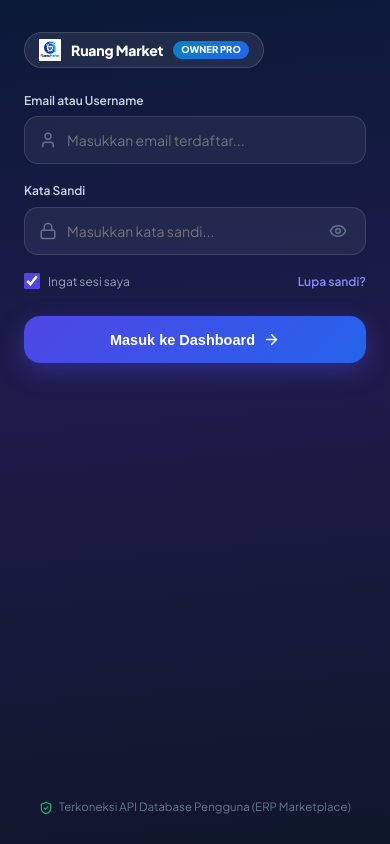
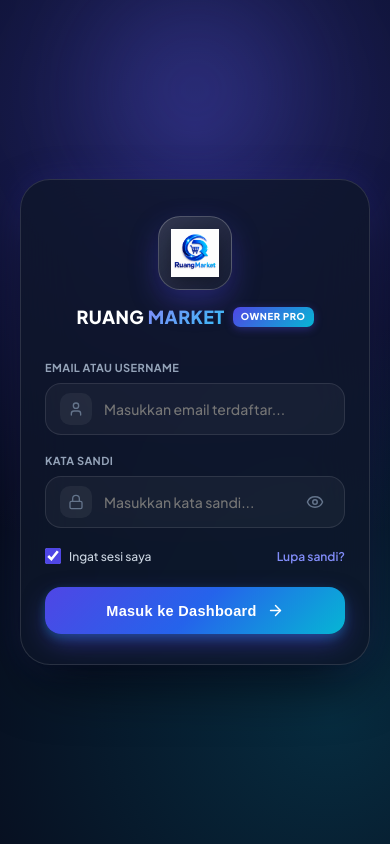
Before and after one commit to Jazmanudin27/marketplace, a React (Vite) app in the folder mobile-owner/: page / in a window 390 px wide. Built offline with nearby package versions, Linux system fonts and the light colour scheme; no server answers.

Commit message:
style(mobile): redesign login page with premium centered glassmorphic card

```diff
--- a/mobile-owner/src/pages/LoginPage.jsx
+++ b/mobile-owner/src/pages/LoginPage.jsx
@@ -1,5 +1,5 @@
 import React, { useState } from 'react';
-import { Store, User, Lock, Eye, EyeOff, ArrowRight, ShieldCheck, AlertCircle } from 'lucide-react';
+import { User, Lock, Eye, EyeOff, ArrowRight, AlertCircle, Loader2 } from 'lucide-react';
 import { loginOwner } from '../api/authApi';
 
 export default function LoginPage({ onLoginSuccess }) {
@@ -9,6 +9,7 @@
   const [rememberMe, setRememberMe] = useState(true);
   const [isLoading, setIsLoading] = useState(false);
   const [errorMessage, setErrorMessage] = useState('');
+  const [focusedInput, setFocusedInput] = useState(null);
 
   const handleSubmit = async (e) => {
     e.preventDefault();
@@ -39,39 +40,109 @@
       minHeight: '100vh',
       display: 'flex',
       flexDirection: 'column',
-      justifyContent: 'space-between',
-      background: 'linear-gradient(175deg, #0b1938 0%, #1e1b4b 45%, #0f172a 100%)',
+      justifyContent: 'center',
+      alignItems: 'center',
+      background: 'radial-gradient(circle at 50% 15%, rgba(79, 70, 229, 0.32) 0%, transparent 60%), radial-gradient(circle at 85% 85%, rgba(6, 182, 212, 0.18) 0%, transparent 50%), #070d1e',
       color: '#ffffff',
-      padding: '32px 24px 28px',
-      boxSizing: 'border-box'
+      padding: '24px 20px',
+      boxSizing: 'border-box',
+      position: 'relative',
+      overflow: 'hidden'
     }}>
-      {/* Top Brand & Header */}
-      <div>
-        {/* Brand Pill with Logo */}
+      {/* Ambient background glow ring */}
+      <div style={{
+        position: 'absolute',
+        top: '-70px',
+        left: '50%',
+        transform: 'translateX(-50%)',
+        width: '320px',
+        height: '320px',
+        borderRadius: '50%',
+        background: 'radial-gradient(circle, rgba(99, 102, 241, 0.28) 0%, transparent 70%)',
+        filter: 'blur(45px)',
+        pointerEvents: 'none'
+      }} />
+
+      {/* Main Glassmorphism Card */}
+      <div style={{
+        width: '100%',
+        maxWidth: '410px',
+        background: 'rgba(15, 23, 42, 0.78)',
+        backdropFilter: 'blur(28px)',
+        WebkitBackdropFilter: 'blur(28px)',
+        border: '1px solid rgba(255, 255, 255, 0.12)',
+        borderRadius: '30px',
+        padding: '36px 24px 30px',
+        boxShadow: '0 25px 60px -15px rgba(0, 0, 0, 0.75), 0 0 35px rgba(79, 70, 229, 0.18)',
+        boxSizing: 'border-box',
+        position: 'relative',
+        zIndex: 1
+      }}>
+        {/* Brand Emblem */}
         <div style={{
-          display: 'inline-flex',
+          display: 'flex',
+          flexDirection: 'column',
           alignItems: 'center',
-          gap: '10px',
-          background: 'rgba(255, 255, 255, 0.08)',
-          border: '1px solid rgba(255, 255, 255, 0.15)',
-          padding: '6px 14px',
-          borderRadius: '999px',
-          marginBottom: '24px'
+          marginBottom: '30px'
         }}>
-          <img src="/ruang-market.png" alt="Ruang Market" style={{ width: '22px', height: '22px', objectFit: 'contain' }} />
-          <span style={{ fontWeight: '800', fontSize: '14px', letterSpacing: '-0.2px' }}>Ruang Market</span>
-          <span style={{
-            background: 'linear-gradient(135deg, #0284c7, #2563eb)',
-            fontSize: '9.5px',
-            fontWeight: '800',
-            padding: '2px 8px',
-            borderRadius: '999px',
-            textTransform: 'uppercase',
-            color: '#ffffff'
-          }}>OWNER PRO</span>
+          <div style={{
+            width: '74px',
+            height: '74px',
+            borderRadius: '22px',
+            background: 'linear-gradient(135deg, rgba(255, 255, 255, 0.14), rgba(255, 255, 255, 0.03))',
+            border: '1.5px solid rgba(255, 255, 255, 0.22)',
+            boxShadow: '0 12px 28px rgba(79, 70, 229, 0.35)',
+            display: 'flex',
+            alignItems: 'center',
+            justifyContent: 'center',
+            padding: '12px',
+            boxSizing: 'border-box',
+            marginBottom: '14px'
+          }}>
+            <img
+              src="/ruang-market.png"
+              alt="Logo"
+              style={{
+                width: '100%',
+                height: '100%',
+                objectFit: 'contain',
+                filter: 'drop-shadow(0 4px 8px rgba(0, 0, 0, 0.3))'
+              }}
+            />
+          </div>
+
+          <div style={{
+            display: 'flex',
+            alignItems: 'center',
+            gap: '8px'
+          }}>
+            <span style={{
+              fontWeight: '900',
+              fontSize: '18px',
+              letterSpacing: '0.4px',
+              color: '#ffffff'
+            }}>
+              RUANG <span style={{
+                background: 'linear-gradient(135deg, #818cf8, #38bdf8)',
+                WebkitBackgroundClip: 'text',
+                WebkitTextFillColor: 'transparent'
+              }}>MARKET</span>
+            </span>
+
+            <span style={{
+              background: 'linear-gradient(135deg, #4f46e5, #06b6d4)',
+              fontSize: '9.5px',
+              fontWeight: '800',
+              padding: '3px 8px',
+              borderRadius: '7px',
+              letterSpacing: '0.6px',
+              color: '#ffffff',
+              boxShadow: '0 2px 8px rgba(79, 70, 229, 0.4)'
+            }}>
+              OWNER PRO
+            </span>
+          </div>
         </div>
-
-
 
         {/* Error Alert Box */}
         {errorMessage && (
@@ -79,15 +150,16 @@
             display: 'flex',
             alignItems: 'center',
             gap: '10px',
-            background: 'rgba(239, 68, 68, 0.15)',
+            background: 'rgba(239, 68, 68, 0.14)',
             border: '1px solid rgba(239, 68, 68, 0.35)',
-            borderRadius: '14px',
+            borderRadius: '16px',
             padding: '12px 14px',
             color: '#fca5a5',
             fontSize: '12.5px',
+            fontWeight: '500',
             marginBottom: '20px'
           }}>
-            <AlertCircle size={18} style={{ flexShrink: 0 }} />
+            <AlertCircle size={18} style={{ flexShrink: 0, color: '#f87171' }} />
             <span>{errorMessage}</span>
           </div>
         )}
@@ -98,9 +170,11 @@
           <div>
             <label style={{
               display: 'block',
-              fontSize: '12px',
-              fontWeight: '600',
-              color: '#cbd5e1',
+              fontSize: '11px',
+              fontWeight: '700',
+              letterSpacing: '0.4px',
+              color: '#94a3b8',
+              textTransform: 'uppercase',
               marginBottom: '7px'
             }}>
               Email atau Username
@@ -108,18 +182,34 @@
             <div style={{
               display: 'flex',
               alignItems: 'center',
-              background: 'rgba(255, 255, 255, 0.06)',
-              border: '1.5px solid rgba(255, 255, 255, 0.12)',
-              borderRadius: '14px',
-              padding: '0 14px',
-              transition: 'border 0.2s ease'
+              background: focusedInput === 'login' ? 'rgba(255, 255, 255, 0.08)' : 'rgba(255, 255, 255, 0.04)',
+              border: focusedInput === 'login' ? '1.5px solid #6366f1' : '1.5px solid rgba(255, 255, 255, 0.1)',
+              boxShadow: focusedInput === 'login' ? '0 0 16px rgba(99, 102, 241, 0.35)' : 'none',
+              borderRadius: '16px',
+              padding: '4px 14px',
+              transition: 'all 0.25s ease'
             }}>
-              <User size={18} color="#64748b" style={{ flexShrink: 0 }} />
+              <div style={{
+                width: '32px',
+                height: '32px',
+                borderRadius: '10px',
+                background: focusedInput === 'login' ? 'rgba(99, 102, 241, 0.25)' : 'rgba(255, 255, 255, 0.06)',
+                display: 'flex',
+                alignItems: 'center',
+                justifyContent: 'center',
+                marginRight: '8px',
+                flexShrink: 0,
+                transition: 'all 0.25s ease'
+              }}>
+                <User size={16} color={focusedInput === 'login' ? '#a5b4fc' : '#64748b'} />
+              </div>
               <input
                 type="text"
                 placeholder="Masukkan email terdaftar..."
                 value={loginInput}
                 onChange={(e) => setLoginInput(e.target.value)}
+                onFocus={() => setFocusedInput('login')}
+                onBlur={() => setFocusedInput(null)}
                 required
                 style={{
                   width: '100%',
@@ -128,7 +218,8 @@
                   outline: 'none',
                   color: '#ffffff',
                   fontSize: '14px',
-                  padding: '14px 10px',
+                  fontWeight: '500',
+                  padding: '12px 4px',
                   fontFamily: 'inherit'
                 }}
               />
@@ -139,9 +230,11 @@
           <div>
             <label style={{
               display: 'block',
-              fontSize: '12px',
-              fontWeight: '600',
-              color: '#cbd5e1',
+              fontSize: '11px',
+              fontWeight: '700',
+              letterSpacing: '0.4px',
+              color: '#94a3b8',
+              textTransform: 'uppercase',
               marginBottom: '7px'
             }}>
               Kata Sandi
@@ -149,17 +242,34 @@
             <div style={{
               display: 'flex',
               alignItems: 'center',
-              background: 'rgba(255, 255, 255, 0.06)',
-              border: '1.5px solid rgba(255, 255, 255, 0.12)',
-              borderRadius: '14px',
-              padding: '0 14px'
+              background: focusedInput === 'password' ? 'rgba(255, 255, 255, 0.08)' : 'rgba(255, 255, 255, 0.04)',
+              border: focusedInput === 'password' ? '1.5px solid #6366f1' : '1.5px solid rgba(255, 255, 255, 0.1)',
+              boxShadow: focusedInput === 'password' ? '0 0 16px rgba(99, 102, 241, 0.35)' : 'none',
+              borderRadius: '16px',
+              padding: '4px 14px',
+              transition: 'all 0.25s ease'
             }}>
-              <Lock size={18} color="#64748b" style={{ flexShrink: 0 }} />
+              <div style={{
+                width: '32px',
+                height: '32px',
+                borderRadius: '10px',
+                background: focusedInput === 'password' ? 'rgba(99, 102, 241, 0.25)' : 'rgba(255, 255, 255, 0.06)',
+                display: 'flex',
+                alignItems: 'center',
+                justifyContent: 'center',
+                marginRight: '8px',
+                flexShrink: 0,
+                transition: 'all 0.25s ease'
+              }}>
+                <Lock size={16} color={focusedInput === 'password' ? '#a5b4fc' : '#64748b'} />
+              </div>
               <input
                 type={showPassword ? 'text' : 'password'}
                 placeholder="Masukkan kata sandi..."
                 value={password}
                 onChange={(e) => setPassword(e.target.value)}
+                onFocus={() => setFocusedInput('password')}
+                onBlur={() => setFocusedInput(null)}
                 required
                 style={{
                   width: '100%',
@@ -168,7 +278,8 @@
                   outline: 'none',
                   color: '#ffffff',
                   fontSize: '14px',
-                  padding: '14px 10px',
+                  fontWeight: '500',
+                  padding: '12px 4px',
                   fontFamily: 'inherit'
                 }}
               />
@@ -180,25 +291,27 @@
                   border: 'none',
                   color: '#64748b',
                   cursor: 'pointer',
-                  padding: '4px',
+                  padding: '6px',
                   display: 'flex',
-                  alignItems: 'center'
+                  alignItems: 'center',
+                  transition: 'color 0.2s ease'
                 }}
               >
-                {showPassword ? <EyeOff size={18} /> : <Eye size={18} />}
+                {showPassword ? <EyeOff size={18} color="#94a3b8" /> : <Eye size={18} color="#64748b" />}
               </button>
             </div>
           </div>
 
-          {/* Remember Me Option */}
+          {/* Remember Me & Forgot Password */}
           <div style={{
             display: 'flex',
             alignItems: 'center',
             justifyContent: 'space-between',
             fontSize: '12px',
-            color: '#94a3b8'
+            color: '#94a3b8',
+            paddingTop: '2px'
           }}>
-            <label style={{ display: 'flex', alignItems: 'center', gap: '8px', cursor: 'pointer' }}>
+            <label style={{ display: 'flex', alignItems: 'center', gap: '8px', cursor: 'pointer', userSelect: 'none' }}>
               <input
                 type="checkbox"
                 checked={rememberMe}
@@ -206,16 +319,22 @@
                 style={{
                   width: '16px',
                   height: '16px',
+                  borderRadius: '5px',
                   accentColor: '#4f46e5',
                   cursor: 'pointer'
                 }}
               />
-              <span>Ingat sesi saya</span>
+              <span style={{ color: '#cbd5e1', fontWeight: '500' }}>Ingat sesi saya</span>
             </label>
 
             <span
               onClick={() => alert('Silakan hubungi Super Admin untuk reset kata sandi.')}
-              style={{ color: '#818cf8', fontWeight: '600', cursor: 'pointer' }}
+              style={{
+                color: '#818cf8',
+                fontWeight: '600',
+                cursor: 'pointer',
+                transition: 'color 0.2s ease'
+              }}
             >
               Lupa sandi?
             </span>
@@ -227,43 +346,46 @@
             disabled={isLoading}
             style={{
               width: '100%',
-              background: 'linear-gradient(135deg, #4f46e5 0%, #2563eb 100%)',
+              background: 'linear-gradient(135deg, #4f46e5 0%, #2563eb 50%, #06b6d4 100%)',
               color: '#ffffff',
               border: 'none',
               borderRadius: '16px',
               padding: '15px',
               fontSize: '14.5px',
               fontWeight: '700',
+              letterSpacing: '0.3px',
               display: 'flex',
               alignItems: 'center',
               justifyContent: 'center',
-              gap: '8px',
+              gap: '10px',
               cursor: isLoading ? 'not-allowed' : 'pointer',
-              boxShadow: '0 8px 24px rgba(79, 70, 229, 0.4)',
-              marginTop: '8px',
-              transition: 'all 0.2s ease',
-              opacity: isLoading ? 0.75 : 1
+              boxShadow: '0 10px 26px -4px rgba(79, 70, 229, 0.55), 0 4px 10px rgba(6, 182, 212, 0.3)',
+              marginTop: '4px',
+              transition: 'all 0.25s cubic-bezier(0.4, 0, 0.2, 1)',
+              opacity: isLoading ? 0.8 : 1
             }}
           >
-            <span>{isLoading ? 'Memverifikasi...' : 'Masuk ke Dashboard'}</span>
-            <ArrowRight size={17} />
+            {isLoading ? (
+              <>
+                <Loader2 size={18} style={{ animation: 'spin 1s linear infinite' }} />
+                <span>Memverifikasi...</span>
+              </>
+            ) : (
+              <>
+                <span>Masuk ke Dashboard</span>
+                <ArrowRight size={17} />
+              </>
+            )}
           </button>
         </form>
       </div>
 
-      {/* Footer Security Badge */}
-      <div style={{
-        display: 'flex',
-        alignItems: 'center',
-        justifyContent: 'center',
-        gap: '6px',
-        color: '#64748b',
-        fontSize: '11.5px',
-        marginTop: '32px'
-      }}>
-        <ShieldCheck size={14} color="#10b981" />
-        <span>Terkoneksi API Database Pengguna (ERP Marketplace)</span>
-      </div>
+      <style>{`
+        @keyframes spin {
+          from { transform: rotate(0deg); }
+          to { transform: rotate(360deg); }
+        }
+      `}</style>
     </div>
   );
 }
```
